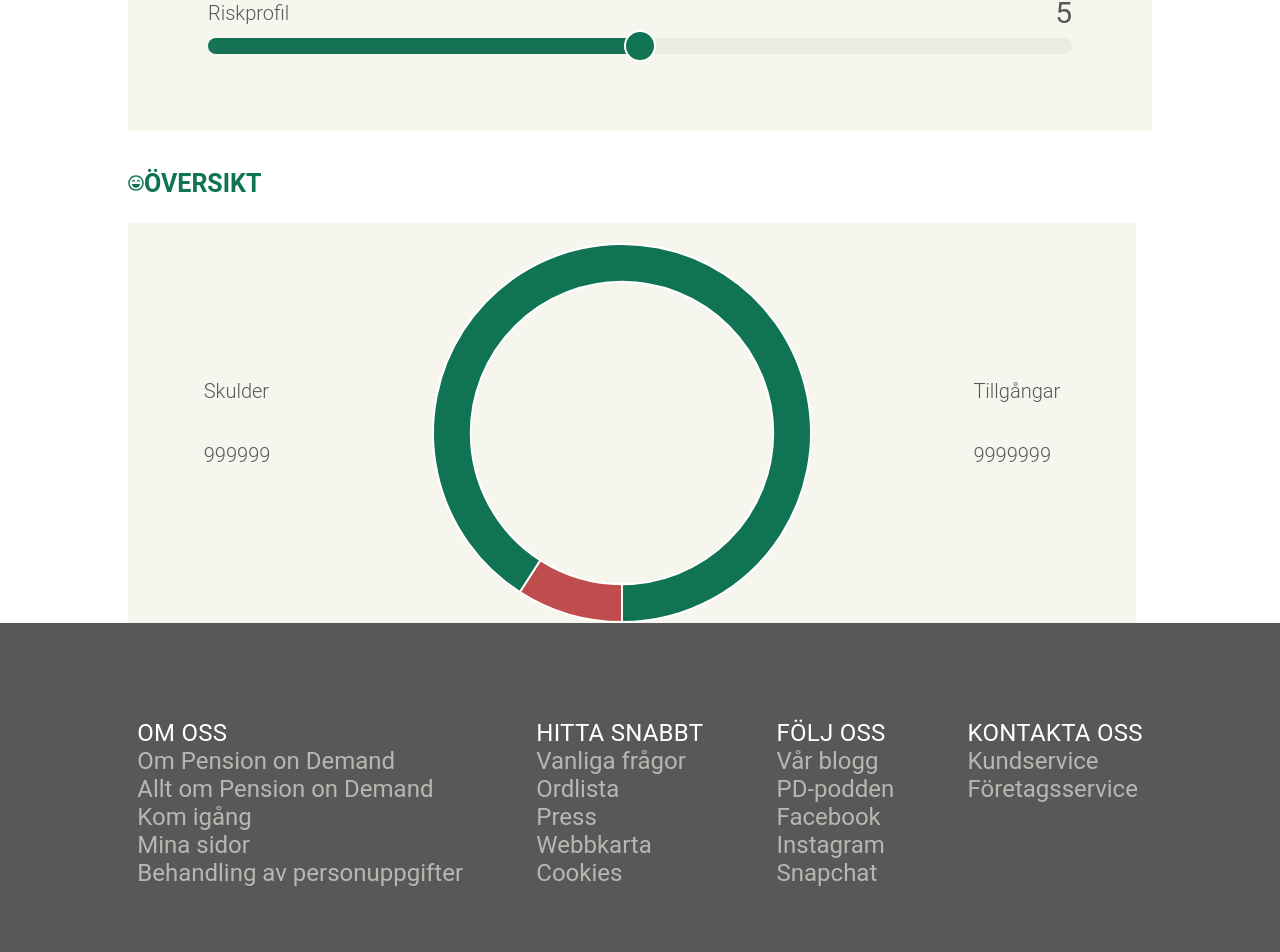
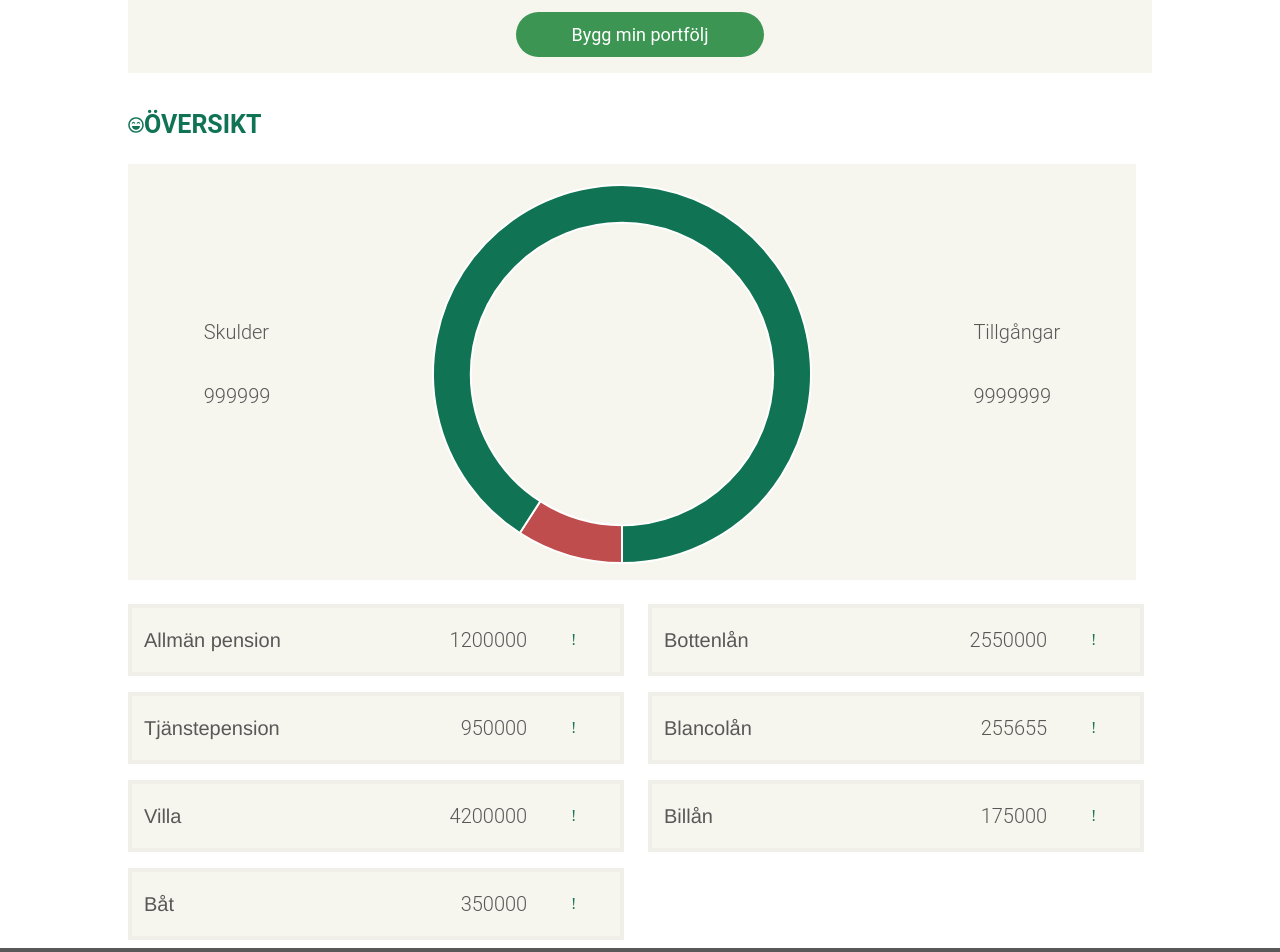
Before and after one commit to emilpee/pension-on-demand, a Vue app in the folder pod-frontend/: page / in a window 1280 px wide. Shown: the part 967-1919 px from the top of the page. Built offline with nearby package versions, Linux system fonts and the light colour scheme; sample sign-in values are in the browser's storage.

Commit message:
Created label component with mockup data

```diff
--- a/pod-frontend/src/components/Footer.vue
+++ b/pod-frontend/src/components/Footer.vue
@@ -2,7 +2,7 @@
   <footer class="footer">
       <div class="footer__item">
         <ul>
-            <span>Om oss</span>
+            <p>Om oss</p>
             <li>Om Pension on Demand</li>
             <li>Allt om Pension on Demand</li>
             <li>Kom igång</li>
@@ -12,7 +12,7 @@
       </div>
       <div class="footer__item">
         <ul>
-            <span>Hitta snabbt</span>
+            <p>Hitta snabbt</p>
             <li>Vanliga frågor</li>
             <li>Ordlista</li>
             <li>Press</li>
@@ -22,7 +22,7 @@
       </div>
       <div class="footer__item">
         <ul>
-            <span>Följ oss</span>
+            <p>Följ oss</p>
             <li>Vår blogg</li>
             <li>PD-podden</li>
             <li>Facebook</li>
@@ -32,7 +32,7 @@
       </div>
       <div class="footer__item">
         <ul>
-            <span>Kontakta oss</span>
+            <p>Kontakta oss</p>
             <li>Kundservice</li>
             <li>Företagsservice</li>
         </ul>
--- /dev/null
+++ b/pod-frontend/src/components/Labels.vue
@@ -0,0 +1,76 @@
+<template>
+<main class="doughnut__labels">
+    <div class="label">
+        <div v-for="label in assetsLabels" :key="label.id" class="label__asset">
+            <span class="asset__item">{{ label.name }}</span>
+            <p class="asset__data"> {{ label.data }}</p>
+            <div class="asset__lights">!</div>
+        </div>
+    </div>
+
+    <div class="label">
+        <div v-for="label in debtsLabels" :key="label.id" class="label__debt">
+            <span class="debt__item">{{ label.name }}</span>
+            <p class="debt__data"> {{ label.data }}</p>
+            <div class="debt__lights">!</div>
+        </div>
+    </div>
+</main>
+</template>
+
+<script>
+import { assetsLabels, debtsLabels } from '../data/';
+
+export default {
+    data() {
+        return {
+            assetsLabels: assetsLabels,
+            debtsLabels: debtsLabels
+        }
+    }
+}
+</script>
+
+<style lang="scss">
+@import '@/scss/';
+
+.label {
+    @extend %column;
+    flex: 1;
+
+    &:first-child {
+        margin-right: 1rem;
+    }
+
+    &:nth-child(2) {
+        margin-left: 1rem;
+    }
+
+    &__asset, &__debt {
+        background: $light;
+        border: 4px solid rgba($gray, .04);
+        display: flex;
+        align-items: center;
+        flex-direction: row;
+        margin: .5rem 0;
+        width: 100%;
+    }
+
+    .debt__item, .asset__item {
+        flex: 3;
+        margin: 0 .75rem;
+
+        ~ p {
+            flex: 1;
+            text-align: right;
+        }
+
+        ~ div {
+            flex: 1;
+            text-align: center;
+        }
+    }
+
+}
+
+</style>
--- a/pod-frontend/src/components/Profile.vue
+++ b/pod-frontend/src/components/Profile.vue
@@ -4,8 +4,8 @@
       <span>{{ user.name }}</span>
       <i class="fas fa-chevron-circle-down"></i>
       <div class="user__dropdown">
-          <router-link to="/">Mina tillgångar</router-link>
-          <router-link to="/login" @click.native="signOut">Logga ut</router-link>
+        <router-link to="/">Mina tillgångar</router-link>
+        <router-link to="/login" @click.native="signOut">Logga ut</router-link>
       </div>
   </aside>
 </template>
@@ -40,7 +40,6 @@ export default {
     justify-content: space-between;
     padding: 1rem;
     position: relative;
-    z-index: 1;
     max-width: 20rem;
 
     > span {
@@ -57,7 +56,7 @@ export default {
         position: absolute;
         margin-top: 4rem;
         right: 1rem;
-        z-index: 100;
+        z-index: 1;
 
         a {
             color: $green;
--- a/pod-frontend/src/components/Slider.vue
+++ b/pod-frontend/src/components/Slider.vue
@@ -5,7 +5,7 @@
         <label for="item">{{ inputValue }}</label>
       </div>
       <div class="slider__input">
-        <input ref="input" @input="updateColor(); updateValue()" class="slider__item" type="range" min="0" max="10" name="item" value="5"/>
+        <input ref="input" @input="updateSlider()" class="slider__item" type="range" min="0" max="20" name="item" value="10"/>
       </div>
   </div>
 </template>
@@ -20,20 +20,18 @@ export default {
     },
 
     mounted() {
-        this.updateColor();
-        this.updateValue();
+        this.updateSlider();
     },
 
     props: ['title', 'value'],
 
     methods: {
-        updateValue() {
-            this.inputValue = this.$refs.input.value;
-        },
-
-        updateColor() {
+        updateSlider() {
             let input = this.$refs.input;
             let value = (input.value - input.min)/(input.max - input.min);
+
+            this.inputValue = this.$refs.input.value;
+
             input.style.backgroundImage = [
                 '-webkit-gradient(',
                 'linear, ',
@@ -58,13 +56,16 @@ export default {
     display: flex;
     flex-direction: column;
     background: $light;
-    margin: .8rem 0;
+    margin: .75rem 0;
+
+    &__button {
+        margin: 1rem auto;
+    }
 
     &__text {
         display: flex;
         justify-content: space-between;
         align-items: center;
-        margin-bottom: -.5rem;
 
         > span {
             font-family: $mainText;
@@ -74,8 +75,7 @@ export default {
 
     input[type=range] {
       -webkit-appearance: none;
-      margin: 1rem 0;
-      width: 100%;
+      margin: .5rem 0;
 
         &::-webkit-slider-thumb {
             -webkit-appearance: none;
@@ -95,7 +95,6 @@ export default {
             border-radius: 9999rem;
             background: $green;
             cursor: pointer;
-            margin-top: -.8rem;
         }
 
         &::-webkit-slider-runnable-track  {
@@ -104,7 +103,6 @@ export default {
             cursor: pointer;
             height: .5rem;
             padding: .5rem;
-            width: 100%;
         }
 
     }
--- a/pod-frontend/src/components/index.js
+++ b/pod-frontend/src/components/index.js
@@ -1,5 +1,6 @@
 export { default as Button } from './Button.vue';
 export { default as Tabs } from './Tabs.vue';
+export { default as Labels } from './Labels.vue';
 export { default as Slider } from './Slider.vue';
 export { default as Header } from './Header.vue';
 export { default as Footer } from './Footer.vue';
--- /dev/null
+++ b/pod-frontend/src/data/index.js
@@ -0,0 +1,33 @@
+export const assetsLabels = [
+    {
+        name: "Allmän pension",
+        data: 1200000
+    },
+    {
+        name: "Tjänstepension",
+        data: 950000
+    },
+    {
+        name: "Villa",
+        data: 4200000
+    },
+    {
+        name: "Båt",
+        data: 350000
+    }
+]
+
+export const debtsLabels = [
+    {
+        name: "Bottenlån",
+        data: 2550000
+    },
+    {
+        name: "Blancolån",
+        data: 255655
+    },
+    {
+        name: "Billån",
+        data: 175000
+    }
+]
--- a/pod-frontend/src/scss/_elements.scss
+++ b/pod-frontend/src/scss/_elements.scss
@@ -28,7 +28,7 @@ input[type=range] {
     padding: 0;
     font-family: $mainText;
 
-    span {
+    p {
         color: $white;
         font-size: 1.5em;
         text-transform: uppercase;
--- a/pod-frontend/src/scss/_variables.scss
+++ b/pod-frontend/src/scss/_variables.scss
@@ -8,3 +8,8 @@ $borderRadius: 6px;
     align-items: center;
     justify-content: center;
 }
+
+%column {
+    display: flex;
+    flex-direction: column;
+}
--- a/pod-frontend/src/views/Home.vue
+++ b/pod-frontend/src/views/Home.vue
@@ -14,7 +14,7 @@
           <i :style="{ fontSize: '3em' }" class="fas fa-info-circle"></i>
           <h3>Symbolförteckning</h3>
         </div>
-        <Symbols />
+        <symbols />
       </div>
     </div>
 
@@ -25,6 +25,7 @@
       </div>
       <div class="slider">
         <slider v-for="(title, index) in slideTitles" :title="title" :key="index" />
+        <Button class="slider__button" msg="Bygg min portfölj" />
       </div>
     </div>
 
@@ -46,9 +47,15 @@
             <p v-text="chartsData.data[1]"></p>
           </div>
         </div>
+
+        <div class="doughnut__labels">
+          <Labels  />
+        </div>
+
       </div>
 
     </div>
+
 
   </div>
   <Footer />
@@ -56,7 +63,15 @@
 </template>
 
 <script>
-import { DoughnutChart, Slider, Header, Footer, Symbols } from '../components/';
+import {
+  DoughnutChart,
+  Slider,
+  Header,
+  Button,
+  Footer,
+  Symbols,
+  Labels
+} from '../components/';
 
 let labels = ["Skulder", "Tillgångar"];
 let data = [999999, 9999999];
@@ -76,7 +91,7 @@ export default {
   },
 
   components: {
-    DoughnutChart, Header, Slider, Footer, Symbols
+    DoughnutChart, Header, Slider, Footer, Symbols, Button, Labels
   },
 
   computed: {
@@ -90,10 +105,10 @@ export default {
 <style lang="scss">
 @import '../scss/';
 
-.container {
-  background: $white;
-  overflow: hidden;
-}
+  .container {
+    background: $white;
+    overflow: hidden;
+  }
 
   .home {
     background: $white;
@@ -165,24 +180,17 @@ export default {
 
     }
 
-    &__sliders {
-      display: flex;
-      flex-direction: column;
-
-      > .slider {
-        padding: 3rem 5rem;
-      }
-
-    }
-
     &__charts {
-      display: flex;
-      flex-direction: column;
+      @extend %column;
 
       .doughnut {
         width: 100%;
-        display: flex;
-        flex-direction: column;
+
+        &__labels {
+          display: flex;
+          width: inherit;
+          margin-top: .5rem;
+        }
 
         &:nth-child(1) {
           margin-right: 1rem;
@@ -198,7 +206,8 @@ export default {
           flex-direction: row;
           justify-content: space-around;
           align-items: center;
-          width: 100%;
+          width: inherit;
+          padding-bottom: 1rem;
 
           &--text {
             display: flex;
```
Also changed, not shown: pod-frontend/src/data/diagramdata.json (deleted, +0 -16 lines), pod-frontend/src/data/doughnutdata.json (deleted, +0 -7 lines), pod-frontend/src/components/Header.vue (line endings or trailing spaces).
